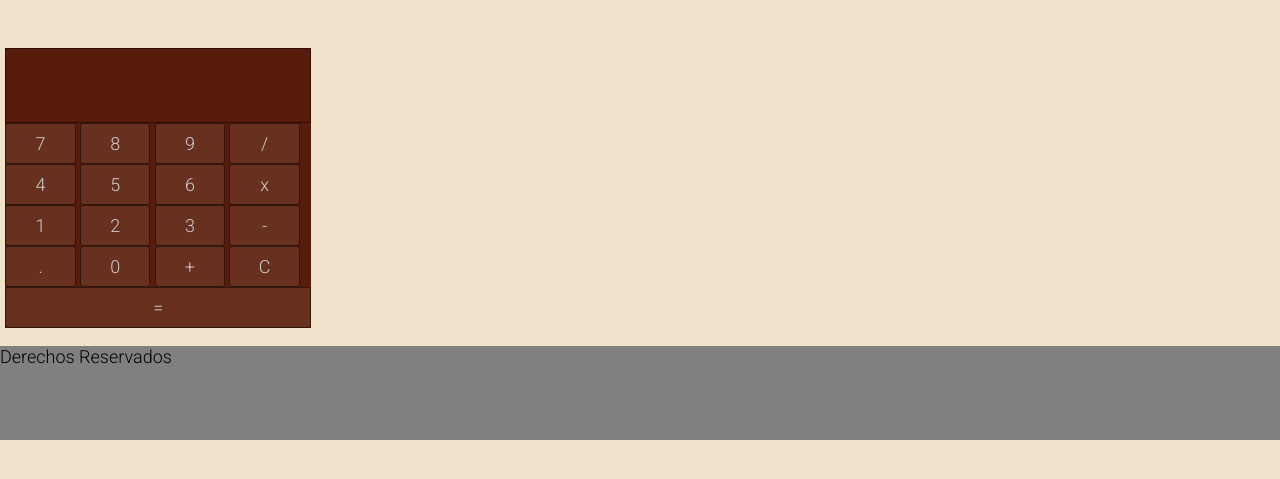
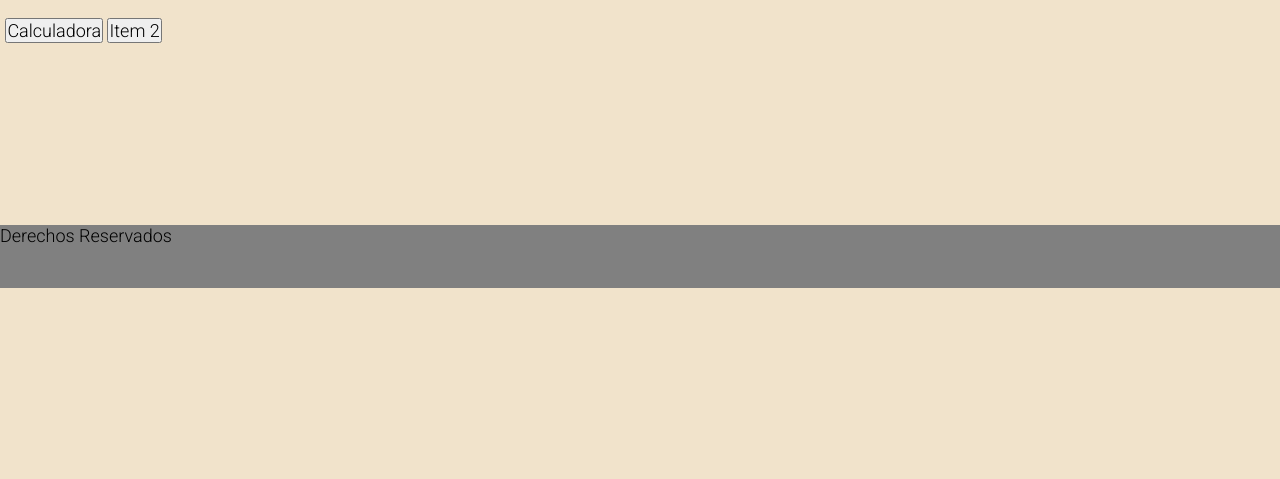
Before and after one commit to Mangostar1/Porfolio, a PHP site: the page made by ejercicios web.html in a window 1280 px wide. Shown: the part 63-542 px from the top of the page. Run offline with PHP 8.4, Linux system fonts and the light colour scheme.

Commit message:
Agregue 2 botones para controlar a la visivilidad de los elementos que cree

```diff
--- a/css/index.css
+++ b/css/index.css
@@ -84,7 +84,7 @@ footer{
     width: auto;
     height: auto;
 
-    display: flex;
+    /* display: flex; */
     flex-flow: row wrap;
 }
 
@@ -116,3 +116,13 @@ footer{
 #igual{
     width: 100%;
 }
+
+/* control botones */
+
+#calcula{
+    display: none;
+}
+
+#item_2{
+    display: none;
+}
--- a/ejercicios web.html
+++ b/ejercicios web.html
@@ -27,6 +27,8 @@
         <main>
             <section>
                 <article>
+                    <button id="button_1">Calculadora</button>
+                    <button id="button_2">Item 2</button>
                     <div id="calcula">
                         <form action="" name="calculadora">
                             <input type="textfield" name="resultado" value="" id="resultados" readonly>
@@ -55,6 +57,9 @@
 
                         </form>
                     </div>
+                    <div id="item_2">
+                        <p>Hola</p>
+                    </div>
                 </article>
             </section>
         </main>
@@ -66,6 +71,7 @@
         </footer>
     </div>
     <script src="js/Calculadora-js.js"></script>
+    <script src="js/ejercicios_botones.js"></script>
 </body>
 
 </html>
--- a/index.html
+++ b/index.html
@@ -37,8 +37,6 @@
         <footer>
             <p>Derechos Reservados</p>
         </footer>
-
-        <script src="js/index.js"></script>
     </div>
 </body>
 
--- /dev/null
+++ b/js/ejercicios_botones.js
@@ -0,0 +1,12 @@
+var botonUno = document.getElementById("button_1");
+var botonDos = document.getElementById("button_2");
+
+botonUno.onclick = function One(clicked = false) {
+    clicked = true;
+    document.getElementById("calcula").style = "display: flex";
+}
+
+botonDos.onclick = function Two(clicked = false) {
+    clicked = true;
+    document.getElementById("item_2").style = "display: flex";
+}
```
Also changed, not shown: js/index.js (deleted), 1 other file.
